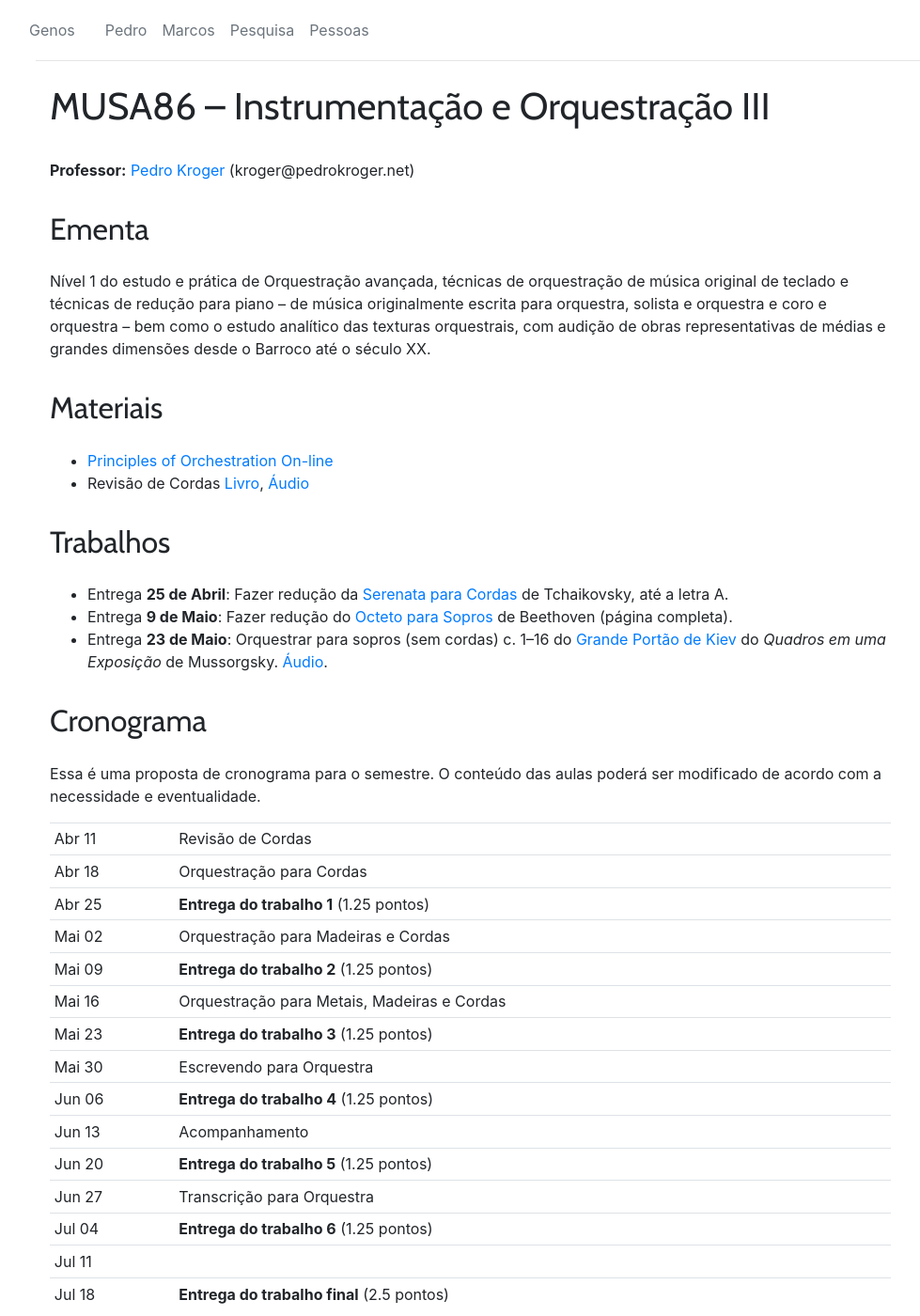
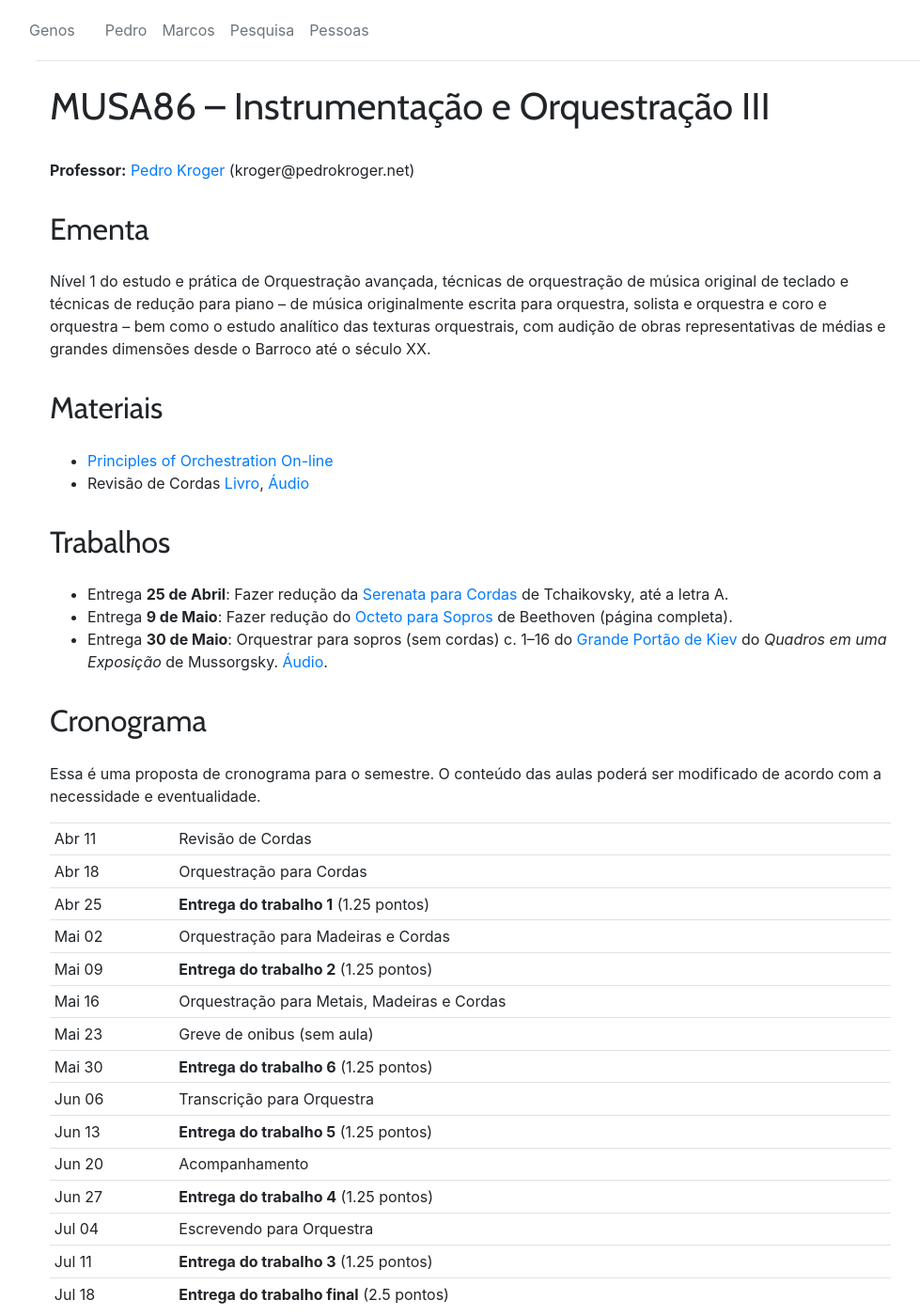
Before and after one commit to kroger/genosmus, a Jekyll site: the page built from _pedro/musa86.md, in a window 1280 px wide and 1400 px high. Shown: the whole window at 94% size, without its empty margins (47-1026 px from the left). Built offline with Jekyll 4.4.1, drawn with Linux system fonts in a browser that asks for light colours.

Commit message:
Atualiza cronograma

```diff
--- a/_pedro/musa86.md
+++ b/_pedro/musa86.md
@@ -22,7 +22,7 @@
 - Entrega **25 de Abril**: Fazer redução da [Serenata para Cordas][1]
   de Tchaikovsky, até a letra A.
 - Entrega **9 de Maio**: Fazer redução do [Octeto para Sopros][5] de Beethoven (página completa).
-- Entrega **23 de Maio**: Orquestrar para sopros (sem cordas) c. 1--16 do [Grande Portão de Kiev][6] do _Quadros em uma Exposição_ de Mussorgsky. [Áudio][7].
+- Entrega **30 de Maio**: Orquestrar para sopros (sem cordas) c. 1--16 do [Grande Portão de Kiev][6] do _Quadros em uma Exposição_ de Mussorgsky. [Áudio][7].
 
 ## Cronograma
 
@@ -37,14 +37,14 @@
 Mai 02 | Orquestração para Madeiras e Cordas
 Mai 09 | **Entrega do trabalho 2** (1.25 pontos)
 Mai 16 | Orquestração para Metais, Madeiras e Cordas
-Mai 23 | **Entrega do trabalho 3** (1.25 pontos)
-Mai 30 | Escrevendo para Orquestra
-Jun 06 | **Entrega do trabalho 4** (1.25 pontos)
-Jun 13 | Acompanhamento
-Jun 20 | **Entrega do trabalho 5** (1.25 pontos)
-Jun 27 | Transcrição para Orquestra
-Jul 04 | **Entrega do trabalho 6** (1.25 pontos)
-Jul 11 |
+Mai 23 | Greve de onibus (sem aula)
+Mai 30 | **Entrega do trabalho 6** (1.25 pontos)
+Jun 06 | Transcrição para Orquestra
+Jun 13 | **Entrega do trabalho 5** (1.25 pontos)
+Jun 20 | Acompanhamento
+Jun 27 | **Entrega do trabalho 4** (1.25 pontos)
+Jul 04 | Escrevendo para Orquestra
+Jul 11 | **Entrega do trabalho 3** (1.25 pontos)
 Jul 18 | **Entrega do trabalho final** (2.5 pontos)
 {: .table .table-sm}
 
```
